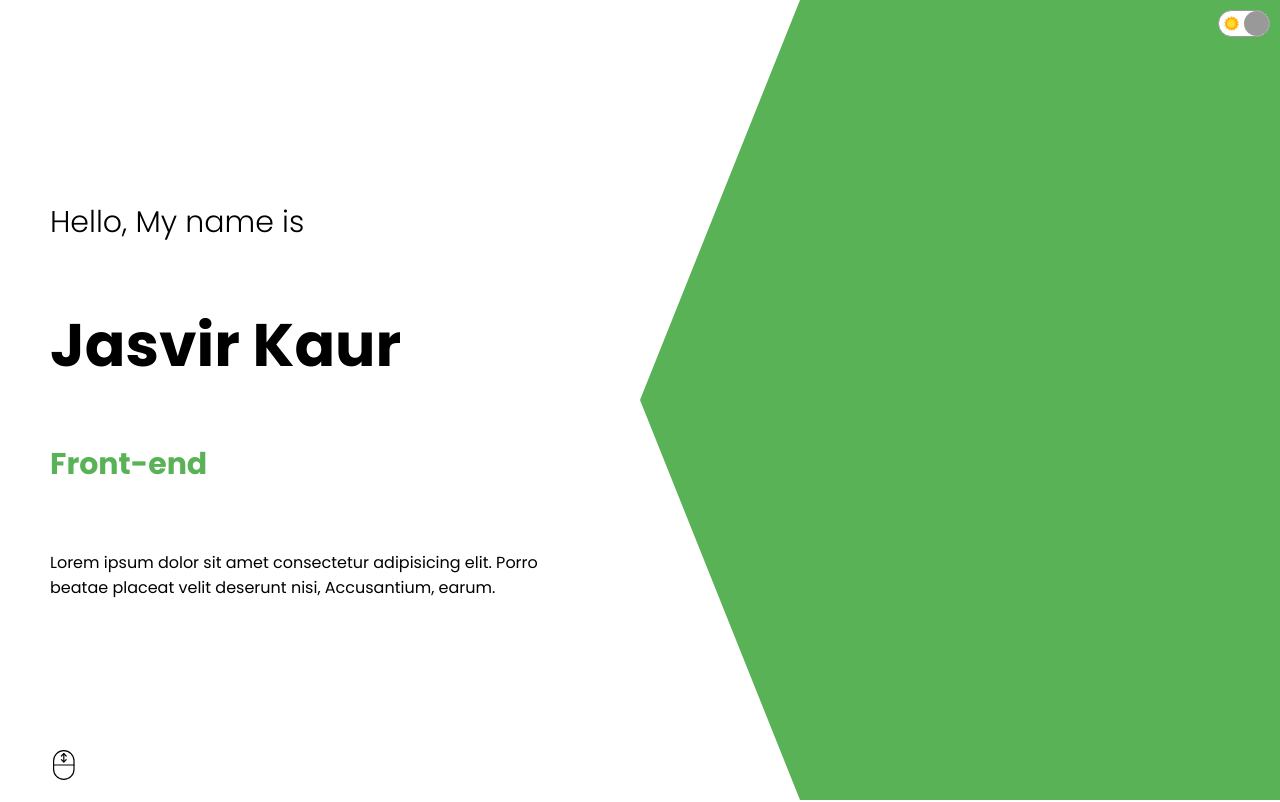
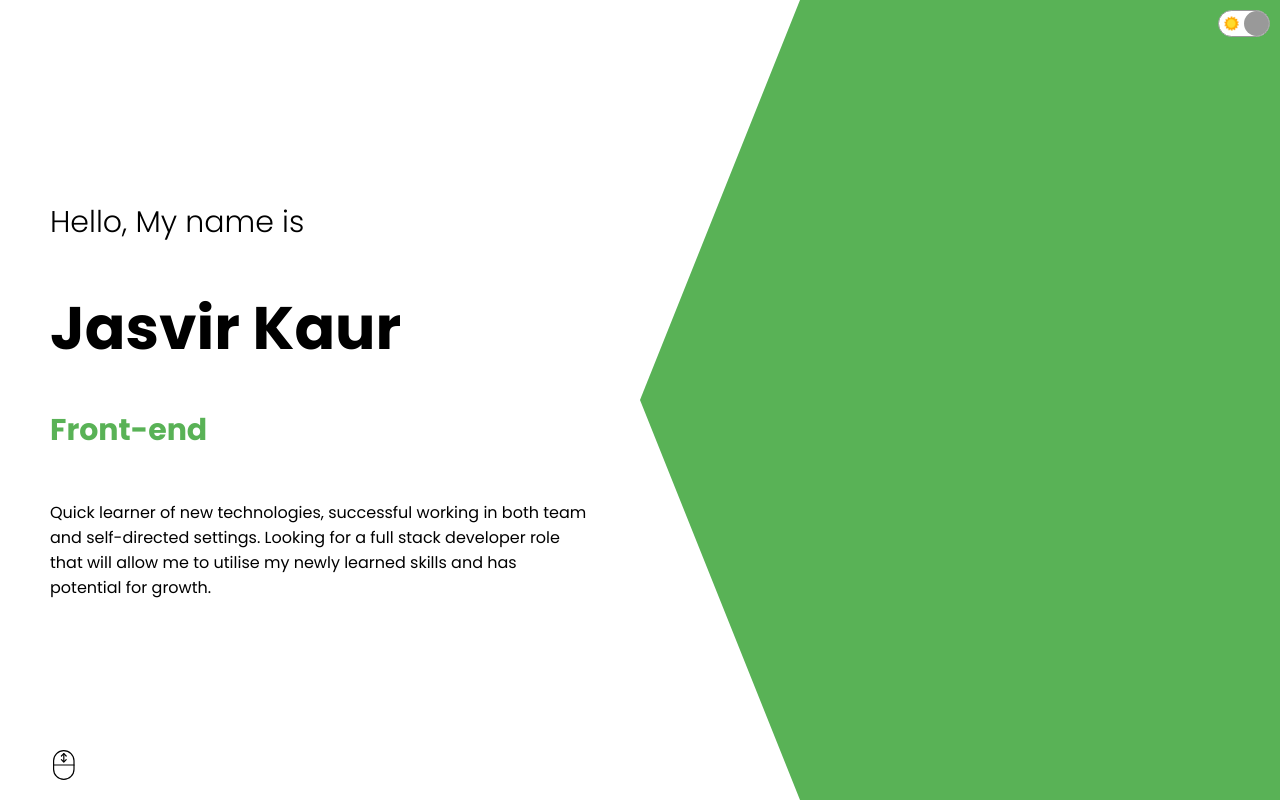
Before and after one commit to JK1320/portfolio, a React (Create React App) app: page / in a window 1280 px wide. Shown: the top 802 px of the page. Built offline with nearby package versions, Linux system fonts and the light colour scheme.

Commit message:
added intro text

```diff
--- a/src/components/intro/Intro.jsx
+++ b/src/components/intro/Intro.jsx
@@ -1,6 +1,6 @@
 import "./intro.css";
 import React from 'react';
-// import Image from "../../img/my.jpg";
+//import Image from "../../img/my.jpg";
 
 function intro() {
     return (
@@ -17,8 +17,10 @@ function intro() {
               </div>
             </div>
             <p className="i-desc">
-              Lorem ipsum dolor sit amet consectetur adipisicing elit. Porro
-              beatae placeat velit deserunt nisi, Accusantium, earum.
+               Quick learner of new technologies,
+            successful working in both team and self-directed settings. Looking
+            for a full stack developer role that will allow me to utilise my
+            newly learned skills and has potential for growth.
             </p>
              <svg
           width="75"
```
